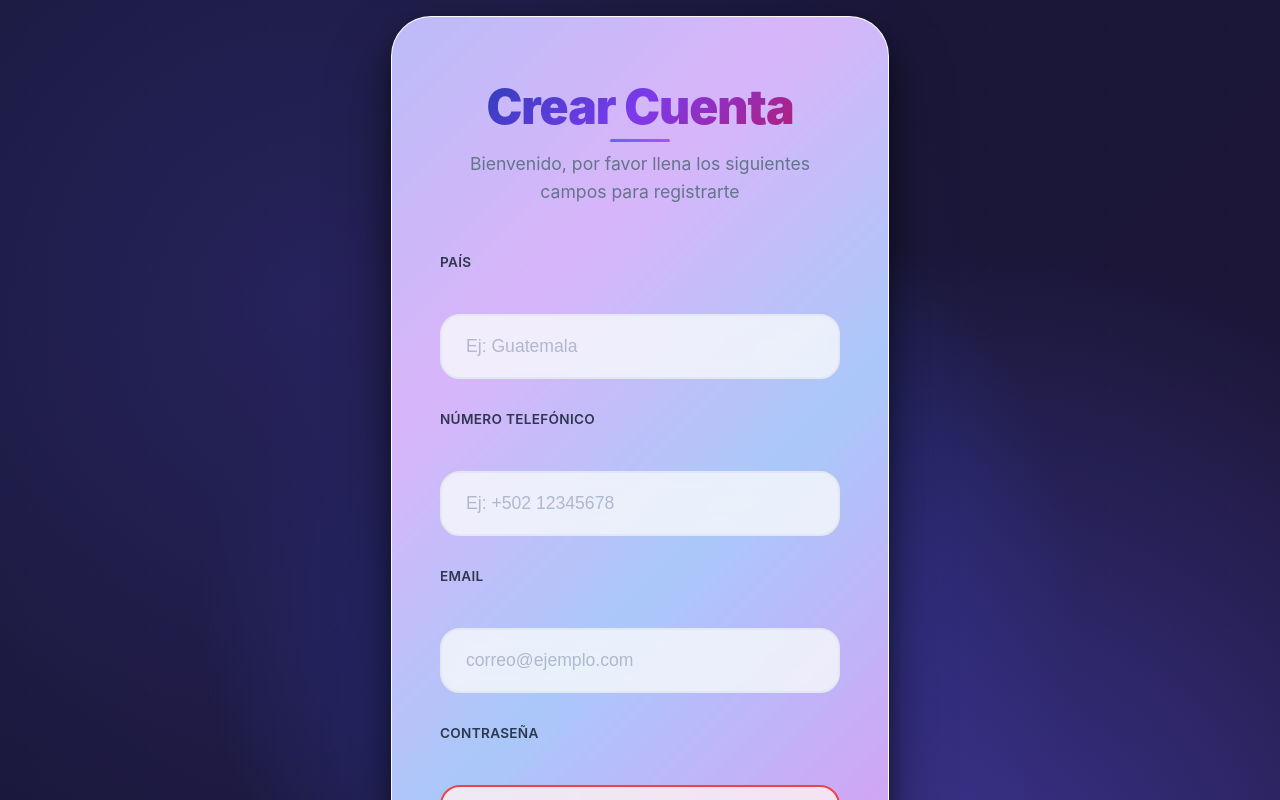
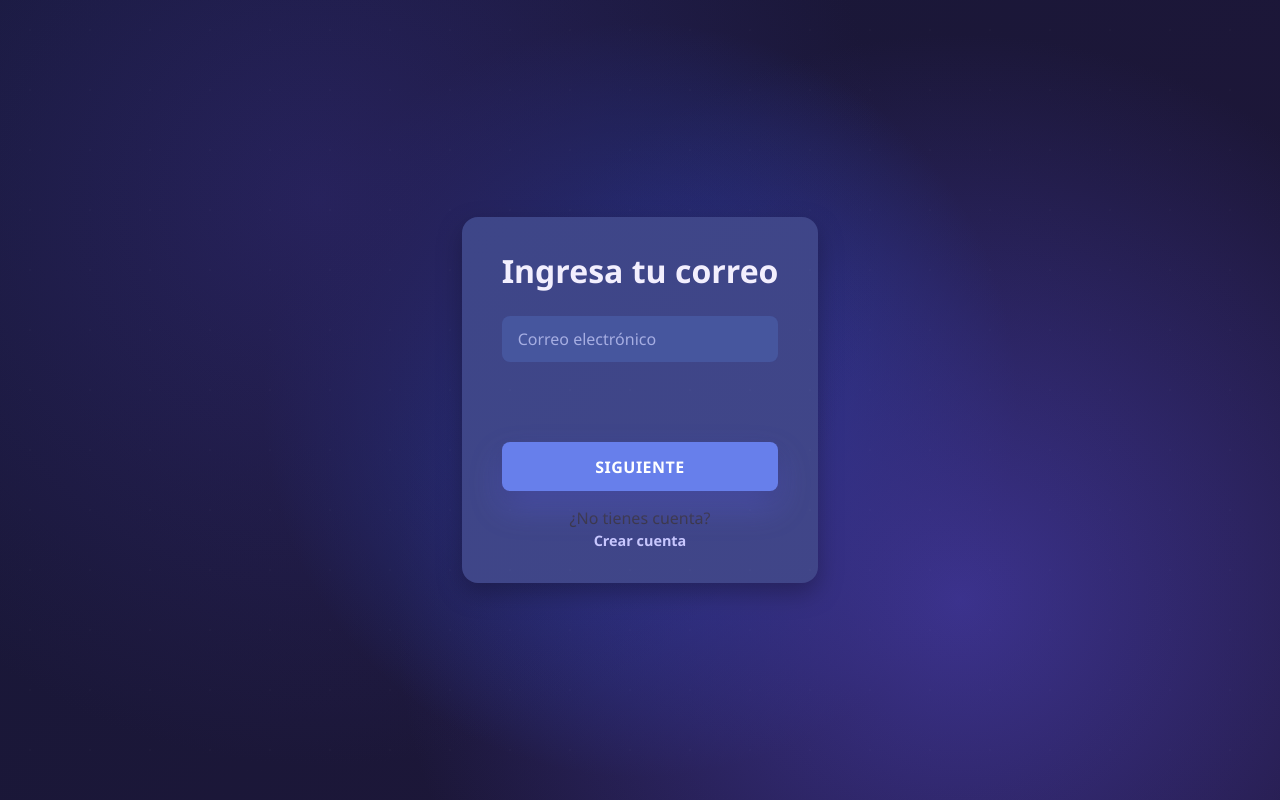
Before and after one commit to FranzFQ/hapi_page_proyect, a React (Vite) app in the folder fronted/: page /loginEmail in a window 1280 px wide. Shown: the top 800 px of the page. Built offline with nearby package versions, Linux system fonts and the light colour scheme.

Commit message:
feat: Update App.jsx with routes for login and register pages

```diff
--- a/fronted/src/App.jsx
+++ b/fronted/src/App.jsx
@@ -1,9 +1,17 @@
+import { BrowserRouter, Routes, Route, Navigate } from "react-router-dom"
 import UserRegister from "./user-components/UserRegister"
+import { EmailLoginPage } from "./pages/EmailLoginPage"
+import { PasswordLoginPage } from "./pages/PasswordLoginPage"
 
 export default function App() {
   return (
-    <div className="app-container">
-      <UserRegister />
-    </div>
+    <BrowserRouter>
+      <Routes>
+        <Route path="/" element={<Navigate to="/loginEmail" />} />
+        <Route path="loginEmail" element={<EmailLoginPage />} />
+        <Route path="loginPassword" element={<PasswordLoginPage />} />
+        <Route path="register" element={<UserRegister />} />
+      </Routes>
+    </BrowserRouter>
   )
 }
```
